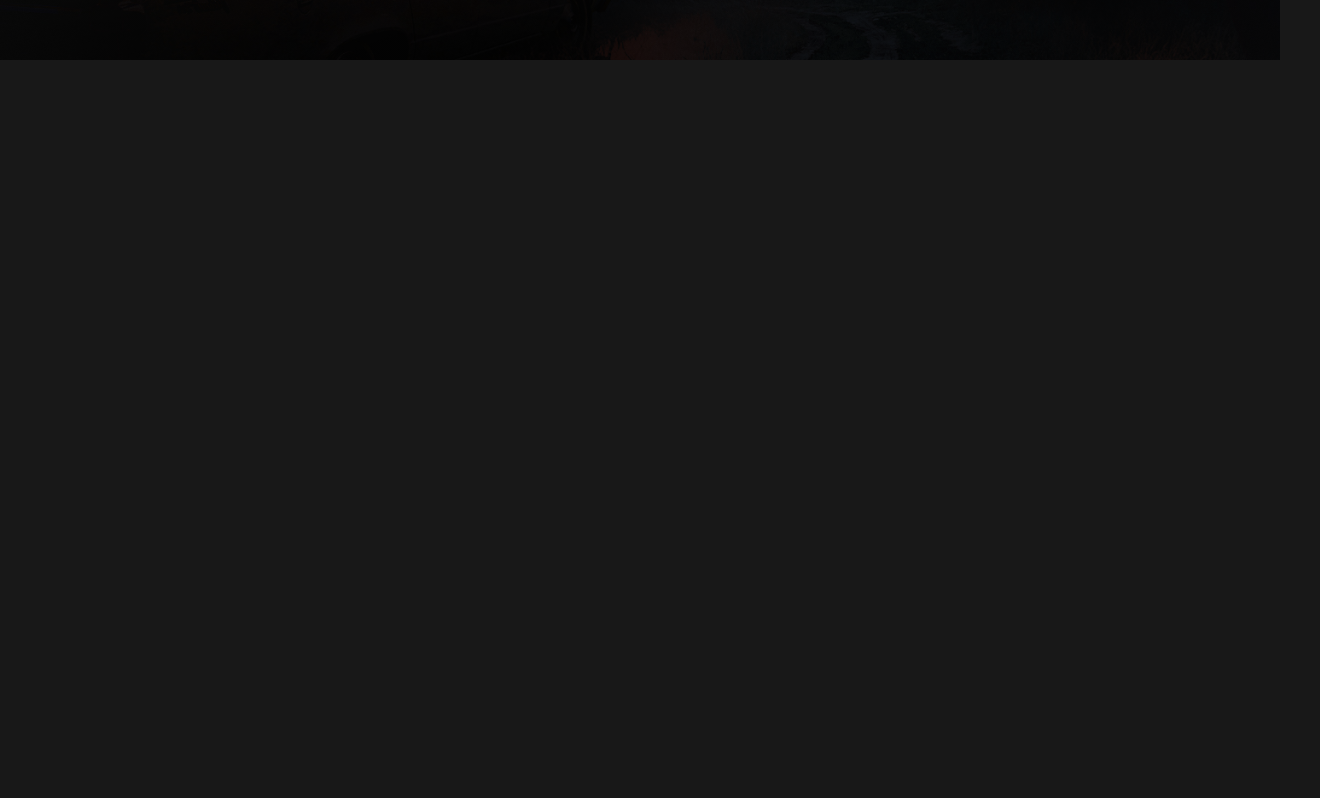
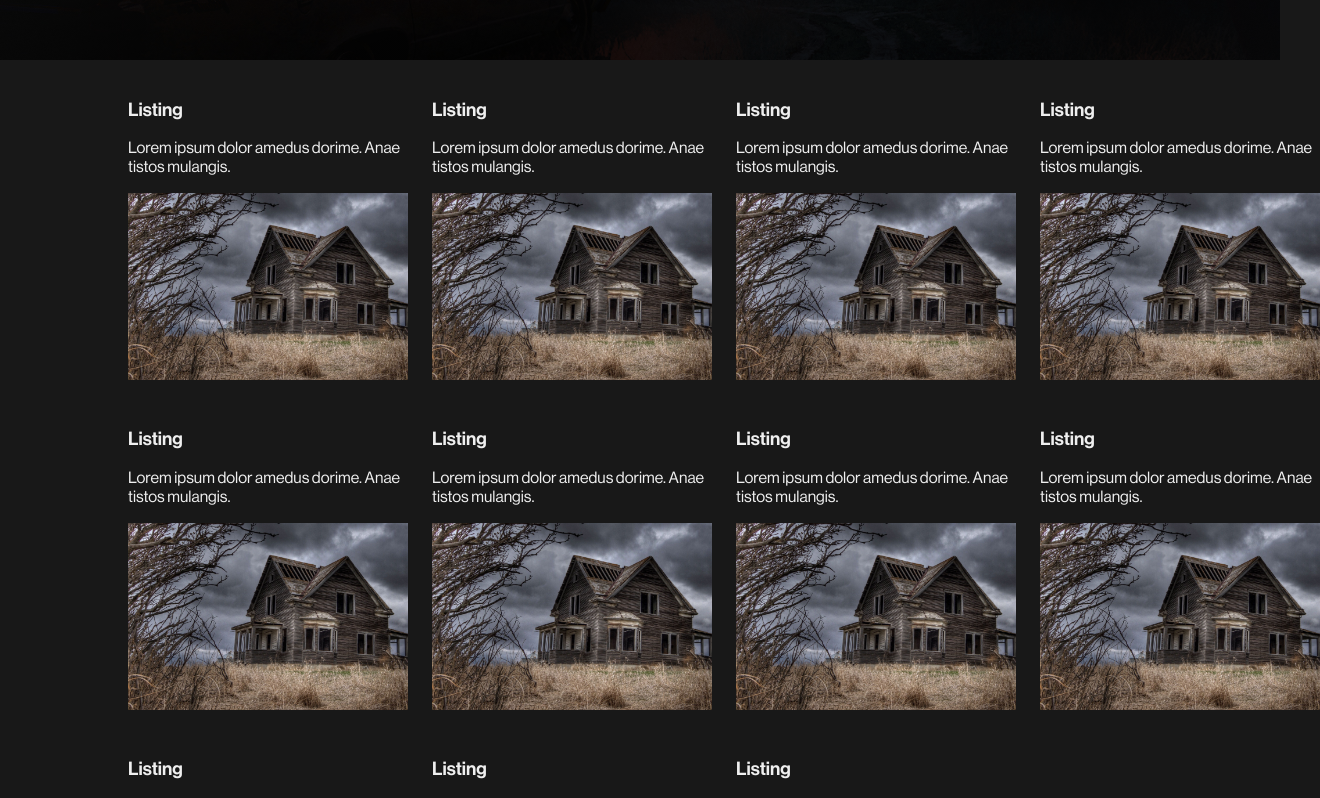
Before and after one commit to Wolfskii/creepy-tracker, a React (Create React App) app: page / in a window 1280 px wide. Shown: the part 500-1298 px from the top of the page, 1320 px wide, since content can reach past the window. Before the commit the page ends 800 px from the top, so only its background shows below. Built offline with nearby package versions, Linux system fonts and the light colour scheme.

Commit message:
Starting on Listings and Listing

```diff
--- a/src/App.js
+++ b/src/App.js
@@ -1,10 +1,12 @@
 
 import Header from './components/Header'
+import Listings from './components/Listings'
 
 export default function App () {
   return (
     <div className='App'>
       <Header />
+      <Listings />
     </div>
   )
 }
--- /dev/null
+++ b/src/components/Listing.js
@@ -0,0 +1,15 @@
+import placeholderImg from '../img/placeholder-house.jpg'
+
+export default function Listing () {
+  return (
+    <div className='listing'>
+      <h3>Listing</h3>
+      <p>Lorem ipsum dolor amedus dorime. Anae tistos mulangis.</p>
+      <img src={placeholderImg} alt='placeholder-house' style={imgStyle} />
+    </div>
+  )
+}
+
+const imgStyle = {
+  maxWidth: '280px'
+}
--- /dev/null
+++ b/src/components/Listings.js
@@ -0,0 +1,26 @@
+import Listing from './Listing'
+
+export default function Listings () {
+  return (
+    <div className='listings-grid container' style={listingsGridStyle}>
+      <Listing />
+      <Listing />
+      <Listing />
+      <Listing />
+      <Listing />
+      <Listing />
+      <Listing />
+      <Listing />
+      <Listing />
+      <Listing />
+      <Listing />
+    </div>
+  )
+}
+
+const listingsGridStyle = {
+  display: 'grid',
+  gridTemplateColumns: '1fr 1fr 1fr 1fr',
+  justifyContent: 'space-between',
+  gridGap: '1.5em'
+}
```
Also changed, not shown: src/img/placeholder-house.jpg (added).
